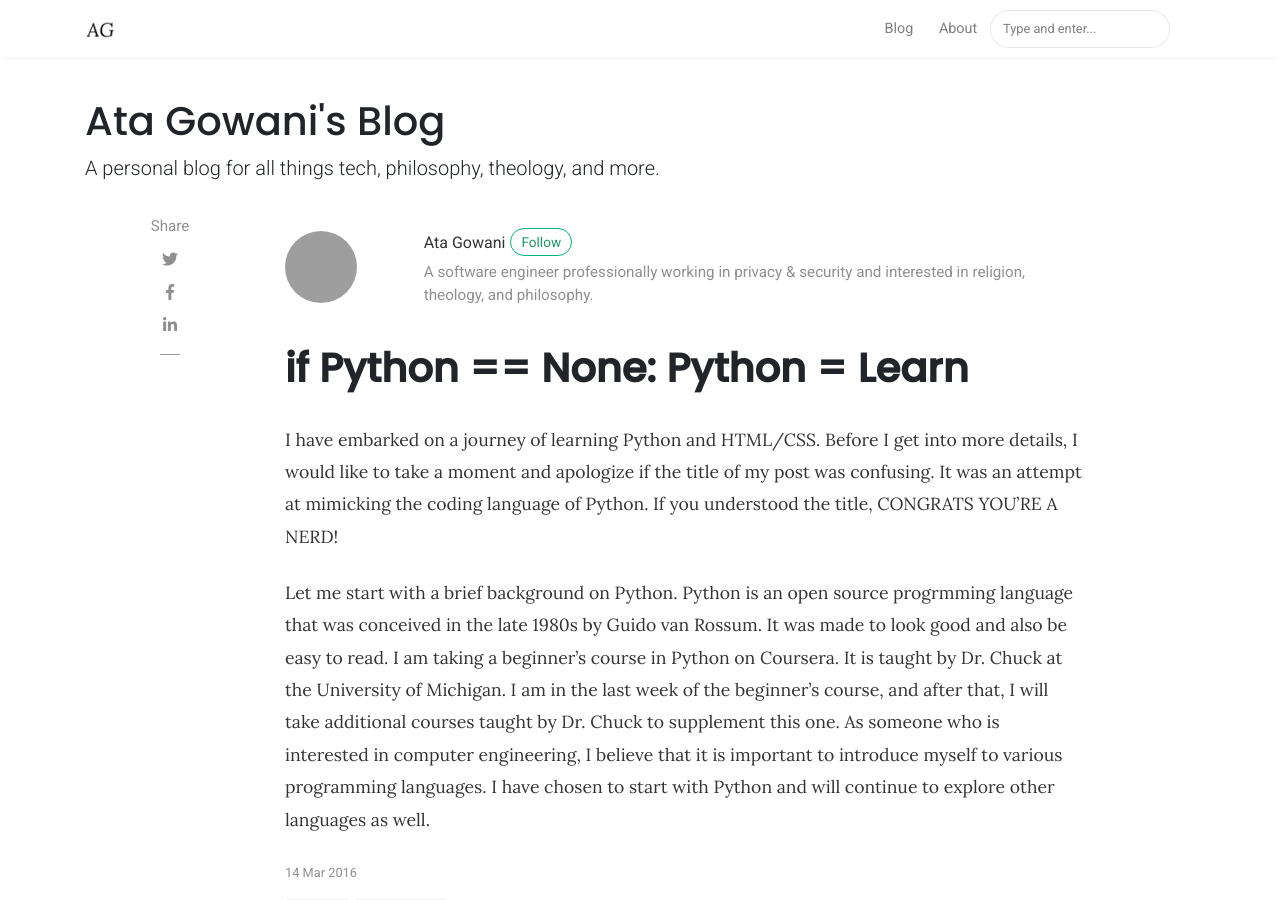
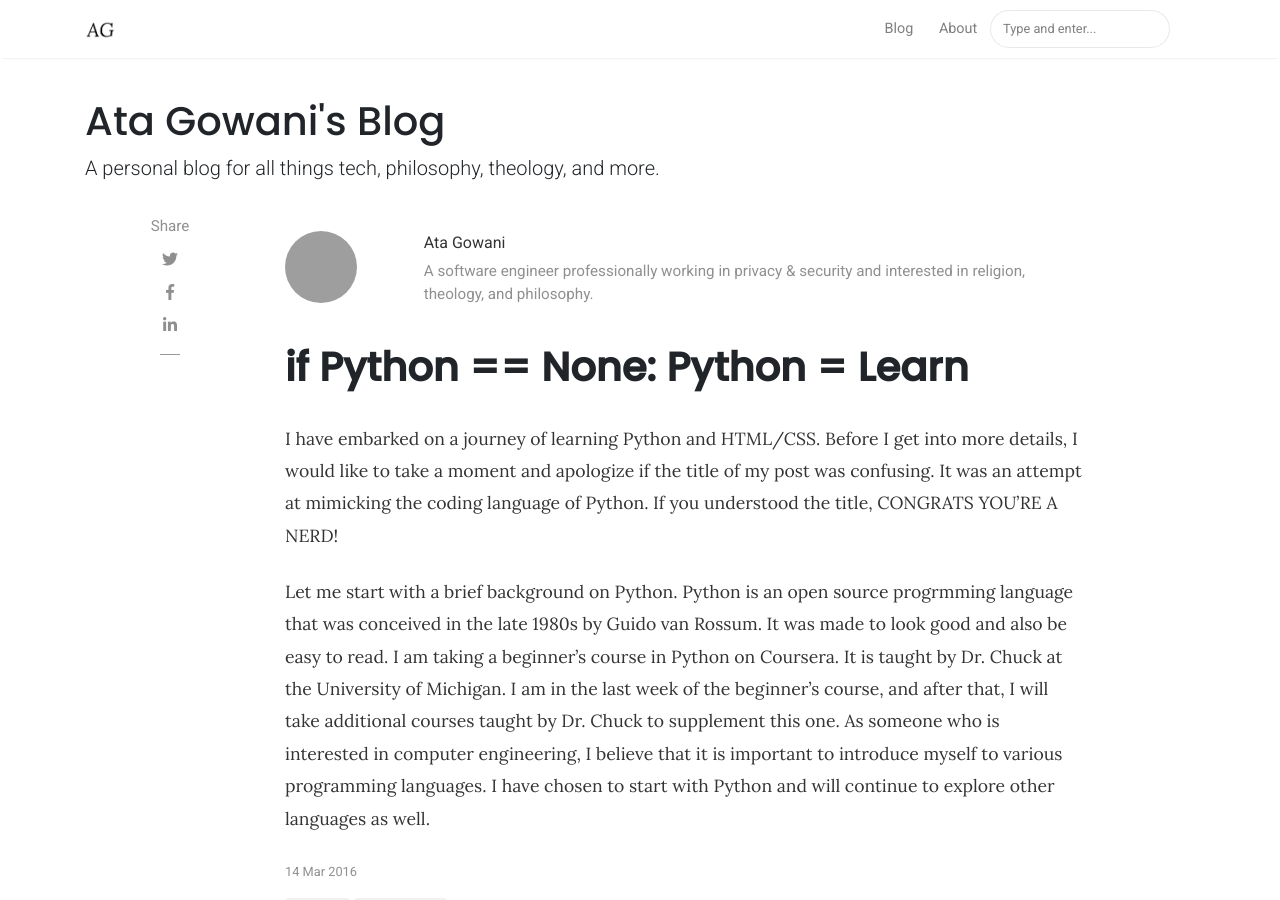
Before and after one commit to AtaGowani/gowani.blog, a Jekyll site: the page built from _posts/2016-03-14-if-python-==-none:-python-=-learn.md, in a window 1280 px wide and 900 px high. Built offline with Jekyll 4.4.1, drawn with Linux system fonts in a browser that asks for light colours; nearby versions of some CDN libraries; comment, search, counter and statistics services are not loaded; grey boxes are pictures that could not be loaded.

Commit message:
Remove follow button

```diff
--- a/_layouts/post.html
+++ b/_layouts/post.html
@@ -35,8 +35,7 @@
                         {% endif %}
                     </div>
                     <div class="col-xs-12 col-md-9 col-lg-10 text-center text-md-left">
-                        <a target="_blank" class="link-dark" href="{{ author.web }}">{{ author.display_name }}</a><a
-                            target="_blank" href="{{ author.twitter }}" class="btn follow">Follow</a>
+                        <a target="_blank" class="link-dark" href="{{ author.web }}">{{ author.display_name }}</a>
                         <span class="author-description">{{ author.description }}</span>
                     </div>
                 </div>
```
